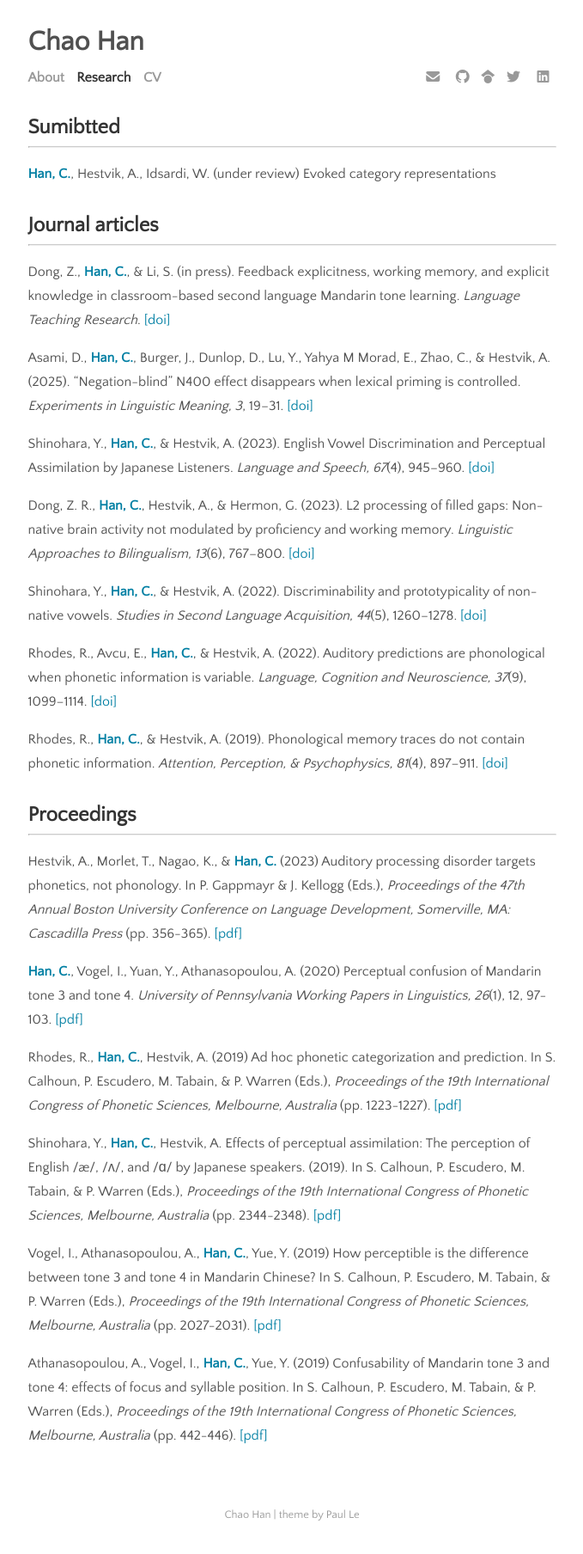
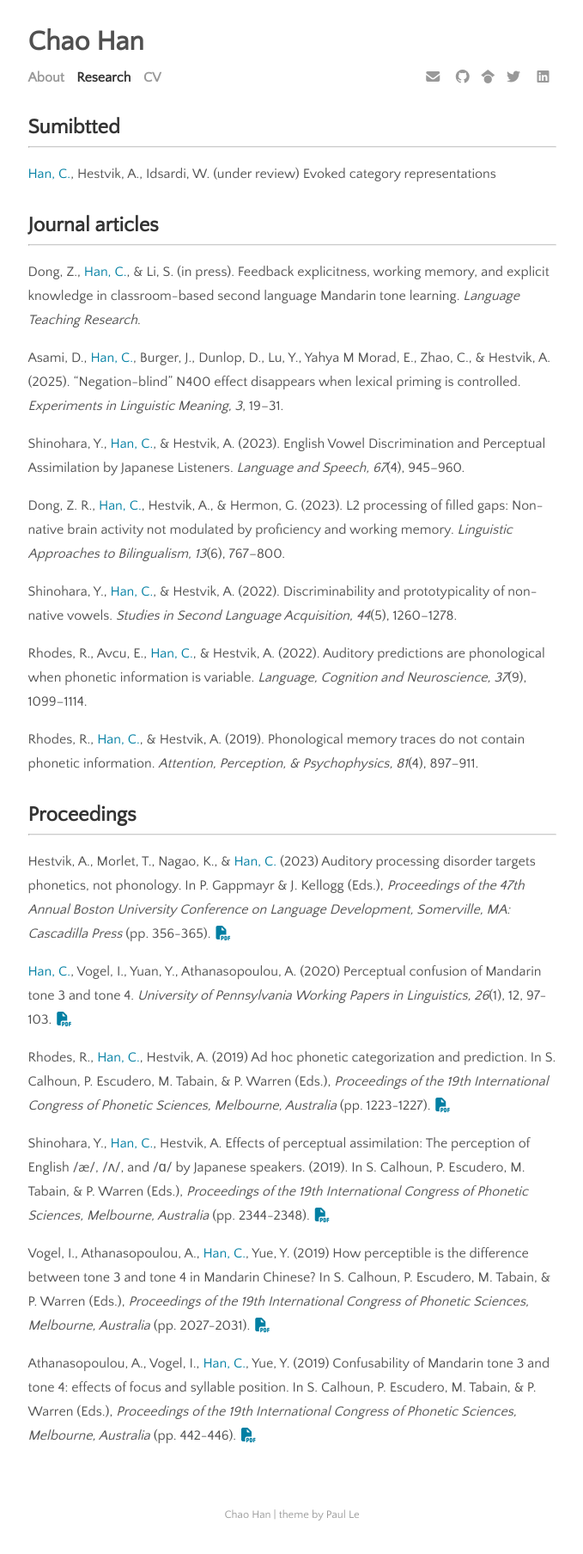
Before and after one commit to chaohanch/chaohanch.github.io, a Jekyll site: the page built from menu/research.md, in a window 1280 px wide. Shown: the whole page at 86% size, without its empty margins (300-979 px from the left). Built offline with Jekyll 4.4.1, drawn with Linux system fonts in a browser that asks for light colours; nearby versions of some CDN libraries; some web fonts are replaced; a style sheet for code colours, icons or effects is not loaded.

Commit message:
font update

```diff
--- a/_data/settings.yml
+++ b/_data/settings.yml
@@ -2,7 +2,6 @@
 menu:
 - {name: 'About',   url: '/about'}
 - {name: 'Research', url: '/research'}
-# - {name: 'CV', url: '/assets/file/cv_chaohan.pdf', blank: true}
 - {name: 'CV', url: '/cv'}
 
 # Available social icons are powered by Font Awesome, so you can use any icon that they offer
--- a/_includes/head.html
+++ b/_includes/head.html
@@ -16,11 +16,13 @@
   <!--<link href="{{ site.github.url }}/rss-feed.xml" type="application/rss+xml" rel="alternate" title="{{ site.title }} | {{ site.description }}"/>
   //-->
   <link rel="stylesheet" href="https://fonts.googleapis.com/css?family=PT+Serif:400,400italic,700%7CPT+Sans:400">
-  <link rel="stylesheet" href="https://fonts.googleapis.com/css2?family=Inter:wght@300;400;500;600&display=swap">
   <link rel="stylesheet" href="https://fonts.googleapis.com/css?family=Source+Code+Pro">
-  <link rel="stylesheet" href="https://fonts.googleapis.com/css?family=Quattrocento+Sans">
+  <link rel="stylesheet" href="https://fonts.googleapis.com/css?family=Quattrocento+Sans:wght@400;500;600&display=swap">
   <link rel="stylesheet" href="https://fonts.googleapis.com/css2?family=Nunito+Sans:wght@300;400;600&display=swap">
+  <link rel="stylesheet" href="https://fonts.googleapis.com/css2?family=Radio+Canada:wght@300;400;600&display=swap">
   <link rel="stylesheet" href="https://cdnjs.cloudflare.com/ajax/libs/font-awesome/7.0.1/css/all.min.css">
+  <link rel="stylesheet" href="https://cdn.jsdelivr.net/gh/jpswalsh/academicons@1/css/academicons.min.css">
+
   <script type="text/javascript" async
     src="https://cdnjs.cloudflare.com/ajax/libs/mathjax/2.7.5/MathJax.js?config=TeX-MML-AM_CHTML">
     MathJax.Hub.Config({
--- a/_sass/_base.scss
+++ b/_sass/_base.scss
@@ -8,6 +8,7 @@ body {
   color: $body-color;
   line-height: 1.75rem;
   overflow-y: scroll;
+  font-weight: 400;
 }
 
 @media (max-width: $elements-responsive-width) {
@@ -31,6 +32,7 @@ h1 a {
 h1, h2, h3, h4, h5, h6 {
   font-family: $sans-serif-font-family;
   color: $dark-gray-color;
+  // font-weight: 600;
 }
 
 a {
@@ -74,7 +76,7 @@ a:hover {
 // author name highlight
 .author {
   color:#007FA3;
-  font-weight: bold;
+  // font-weight: bold;
 }
 
 
--- a/_sass/_default.scss
+++ b/_sass/_default.scss
@@ -122,3 +122,8 @@
   font-family: $sans-serif-font-family;
   font-size:0.8rem;
 }
+
+// // doi
+// .ai {
+//   font-size: 1rem;
+// }
--- a/menu/research.md
+++ b/menu/research.md
@@ -11,32 +11,32 @@ permalink: /research
 <h2 style="margin:2rem 0 0"> Journal articles </h2 >
 <hr style="margin:0.5rem 0 0">
 
-Dong, Z., <span class="author">Han, C.</span>, & Li, S. (in press). Feedback explicitness, working memory, and explicit knowledge in classroom-based second language Mandarin tone learning. _Language Teaching Research_. [[doi]](https://doi.org/10.1177/13621688251378559)
+Dong, Z., <span class="author">Han, C.</span>, & Li, S. (in press). Feedback explicitness, working memory, and explicit knowledge in classroom-based second language Mandarin tone learning. _Language Teaching Research_. [<i class="ai ai-doi" aria-hidden="true"></i>](https://doi.org/10.1177/13621688251378559)
 
-Asami, D., <span class="author">Han, C.</span>, Burger, J., Dunlop, D., Lu, Y., Yahya M Morad, E., Zhao, C., & Hestvik, A. (2025). “Negation-blind” N400 effect disappears when lexical priming is controlled. _Experiments in Linguistic Meaning, 3_, 19–31. [[doi]](https://doi.org/10.3765/elm.3.5800)
+Asami, D., <span class="author">Han, C.</span>, Burger, J., Dunlop, D., Lu, Y., Yahya M Morad, E., Zhao, C., & Hestvik, A. (2025). “Negation-blind” N400 effect disappears when lexical priming is controlled. _Experiments in Linguistic Meaning, 3_, 19–31. [<i class="ai ai-doi" aria-hidden="true"></i>](https://doi.org/10.3765/elm.3.5800)
 
-Shinohara, Y., <span class="author">Han, C.</span>, & Hestvik, A. (2023). English Vowel Discrimination and Perceptual Assimilation by Japanese Listeners. _Language and Speech, 67_(4), 945–960. [[doi]](https://doi.org/10.1177/00238309231209311)
+Shinohara, Y., <span class="author">Han, C.</span>, & Hestvik, A. (2023). English Vowel Discrimination and Perceptual Assimilation by Japanese Listeners. _Language and Speech, 67_(4), 945–960. [<i class="ai ai-doi" aria-hidden="true"></i>](https://doi.org/10.1177/00238309231209311)
 
-Dong, Z. R., <span class="author">Han, C.</span>, Hestvik, A., & Hermon, G. (2023). L2 processing of filled gaps: Non-native brain activity not modulated by proficiency and working memory. _Linguistic Approaches to Bilingualism, 13_(6), 767–800. [[doi]](https://doi.org/10.1075/lab.20058.don)
+Dong, Z. R., <span class="author">Han, C.</span>, Hestvik, A., & Hermon, G. (2023). L2 processing of filled gaps: Non-native brain activity not modulated by proficiency and working memory. _Linguistic Approaches to Bilingualism, 13_(6), 767–800. [<i class="ai ai-doi" aria-hidden="true"></i>](https://doi.org/10.1075/lab.20058.don)
 
-Shinohara, Y., <span class="author">Han, C.</span>, & Hestvik, A. (2022). Discriminability and prototypicality of non-native vowels. _Studies in Second Language Acquisition, 44_(5), 1260–1278. [[doi]](https://doi.org/10.1017/S0272263121000978)
+Shinohara, Y., <span class="author">Han, C.</span>, & Hestvik, A. (2022). Discriminability and prototypicality of non-native vowels. _Studies in Second Language Acquisition, 44_(5), 1260–1278. [<i class="ai ai-doi" aria-hidden="true"></i>](https://doi.org/10.1017/S0272263121000978)
 
-Rhodes, R., Avcu, E., <span class="author">Han, C.</span>, & Hestvik, A. (2022). Auditory predictions are phonological when phonetic information is variable. _Language, Cognition and Neuroscience, 37_(9), 1099–1114. [[doi]](https://doi.org/10.1080/23273798.2022.2043395)
+Rhodes, R., Avcu, E., <span class="author">Han, C.</span>, & Hestvik, A. (2022). Auditory predictions are phonological when phonetic information is variable. _Language, Cognition and Neuroscience, 37_(9), 1099–1114. [<i class="ai ai-doi" aria-hidden="true"></i>](https://doi.org/10.1080/23273798.2022.2043395)
 
-Rhodes, R., <span class="author">Han, C.</span>, & Hestvik, A. (2019). Phonological memory traces do not contain phonetic information. _Attention, Perception, & Psychophysics, 81_(4), 897–911. [[doi]](https://doi.org/10.3758/s13414-019-01728-1)
+Rhodes, R., <span class="author">Han, C.</span>, & Hestvik, A. (2019). Phonological memory traces do not contain phonetic information. _Attention, Perception, & Psychophysics, 81_(4), 897–911. [<i class="ai ai-doi" aria-hidden="true"></i>](https://doi.org/10.3758/s13414-019-01728-1)
 
 
 <h2 style="margin:2rem 0 0">Proceedings</h2>
 <hr style="margin:0.5rem 0 0">
 
-Hestvik, A., Morlet, T., Nagao, K., & <span class="author">Han, C.</span> (2023) Auditory processing disorder targets phonetics, not phonology. In P. Gappmayr & J. Kellogg (Eds.), _Proceedings of the 47th Annual Boston University Conference on Language Development, Somerville, MA: Cascadilla Press_ (pp. 356-365). [[pdf]](https://pmc.ncbi.nlm.nih.gov/articles/PMC10410628/pdf/nihms-1922393.pdf)
+Hestvik, A., Morlet, T., Nagao, K., & <span class="author">Han, C.</span> (2023) Auditory processing disorder targets phonetics, not phonology. In P. Gappmayr & J. Kellogg (Eds.), _Proceedings of the 47th Annual Boston University Conference on Language Development, Somerville, MA: Cascadilla Press_ (pp. 356-365). [<i class="fa-solid fa-file-pdf"></i>](https://pmc.ncbi.nlm.nih.gov/articles/PMC10410628/pdf/nihms-1922393.pdf)
 
-<span class="author">Han, C.</span>, Vogel, I., Yuan, Y., Athanasopoulou, A. (2020) Perceptual confusion of Mandarin tone 3 and tone 4. _University of Pennsylvania Working Papers in Linguistics, 26_(1), 12, 97-103. [[pdf]](https://repository.upenn.edu/cgi/viewcontent.cgi?article=2088&context=pwpl)
+<span class="author">Han, C.</span>, Vogel, I., Yuan, Y., Athanasopoulou, A. (2020) Perceptual confusion of Mandarin tone 3 and tone 4. _University of Pennsylvania Working Papers in Linguistics, 26_(1), 12, 97-103. [<i class="fa-solid fa-file-pdf"></i>](https://repository.upenn.edu/cgi/viewcontent.cgi?article=2088&context=pwpl)
 
-Rhodes, R., <span class="author">Han, C.</span>, Hestvik, A. (2019) Ad hoc phonetic categorization and prediction. In S. Calhoun, P. Escudero, M. Tabain, & P. Warren (Eds.), _Proceedings of the 19th International Congress of Phonetic Sciences, Melbourne, Australia_ (pp. 1223-1227). [[pdf]](https://www.internationalphoneticassociation.org/icphs-proceedings/ICPhS2019/papers/ICPhS_1272.pdf)
+Rhodes, R., <span class="author">Han, C.</span>, Hestvik, A. (2019) Ad hoc phonetic categorization and prediction. In S. Calhoun, P. Escudero, M. Tabain, & P. Warren (Eds.), _Proceedings of the 19th International Congress of Phonetic Sciences, Melbourne, Australia_ (pp. 1223-1227). [<i class="fa-solid fa-file-pdf"></i>](https://www.internationalphoneticassociation.org/icphs-proceedings/ICPhS2019/papers/ICPhS_1272.pdf)
 
-Shinohara, Y., <span class="author">Han, C.</span>, Hestvik, A. Effects of perceptual assimilation: The perception of English /æ/, /ʌ/, and /ɑ/ by Japanese speakers. (2019). In S. Calhoun, P. Escudero, M. Tabain, & P. Warren (Eds.), _Proceedings of the 19th International Congress of Phonetic Sciences, Melbourne, Australia_ (pp. 2344-2348). [[pdf]](https://www.internationalphoneticassociation.org/icphs-proceedings/ICPhS2019/papers/ICPhS_2393.pdf)
+Shinohara, Y., <span class="author">Han, C.</span>, Hestvik, A. Effects of perceptual assimilation: The perception of English /æ/, /ʌ/, and /ɑ/ by Japanese speakers. (2019). In S. Calhoun, P. Escudero, M. Tabain, & P. Warren (Eds.), _Proceedings of the 19th International Congress of Phonetic Sciences, Melbourne, Australia_ (pp. 2344-2348). [<i class="fa-solid fa-file-pdf"></i>](https://www.internationalphoneticassociation.org/icphs-proceedings/ICPhS2019/papers/ICPhS_2393.pdf)
 
-Vogel, I., Athanasopoulou, A., <span class="author">Han, C.</span>, Yue, Y. (2019) How perceptible is the difference between tone 3 and tone 4 in Mandarin Chinese? In S. Calhoun, P. Escudero, M. Tabain, & P. Warren (Eds.), _Proceedings of the 19th International Congress of Phonetic Sciences, Melbourne, Australia_ (pp. 2027-2031). [[pdf]](https://www.internationalphoneticassociation.org/icphs-proceedings/ICPhS2019/papers/ICPhS_2076.pdf)
+Vogel, I., Athanasopoulou, A., <span class="author">Han, C.</span>, Yue, Y. (2019) How perceptible is the difference between tone 3 and tone 4 in Mandarin Chinese? In S. Calhoun, P. Escudero, M. Tabain, & P. Warren (Eds.), _Proceedings of the 19th International Congress of Phonetic Sciences, Melbourne, Australia_ (pp. 2027-2031). [<i class="fa-solid fa-file-pdf"></i>](https://www.internationalphoneticassociation.org/icphs-proceedings/ICPhS2019/papers/ICPhS_2076.pdf)
 
-Athanasopoulou, A., Vogel, I., <span class="author">Han, C.</span>, Yue, Y. (2019) Confusability of Mandarin tone 3 and tone 4: effects of focus and syllable position. In S. Calhoun, P. Escudero, M. Tabain, & P. Warren (Eds.), _Proceedings of the 19th International Congress of Phonetic Sciences, Melbourne, Australia_ (pp. 442-446). [[pdf]](https://assta.org/proceedings/ICPhS2019/papers/ICPhS_491.pdf)
+Athanasopoulou, A., Vogel, I., <span class="author">Han, C.</span>, Yue, Y. (2019) Confusability of Mandarin tone 3 and tone 4: effects of focus and syllable position. In S. Calhoun, P. Escudero, M. Tabain, & P. Warren (Eds.), _Proceedings of the 19th International Congress of Phonetic Sciences, Melbourne, Australia_ (pp. 442-446). [<i class="fa-solid fa-file-pdf"></i>](https://assta.org/proceedings/ICPhS2019/papers/ICPhS_491.pdf)
```
Also changed, not shown: favicon.ico.
